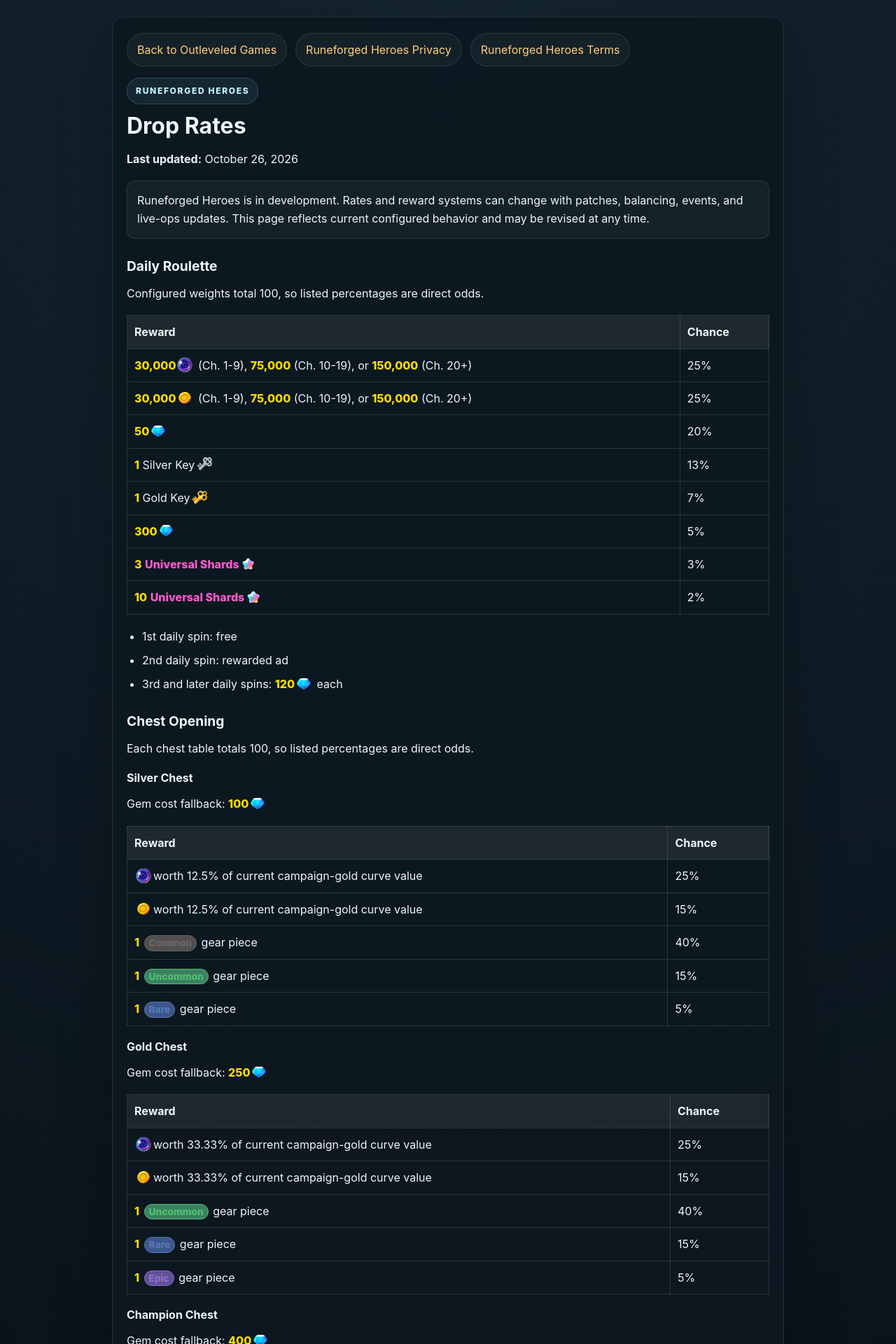
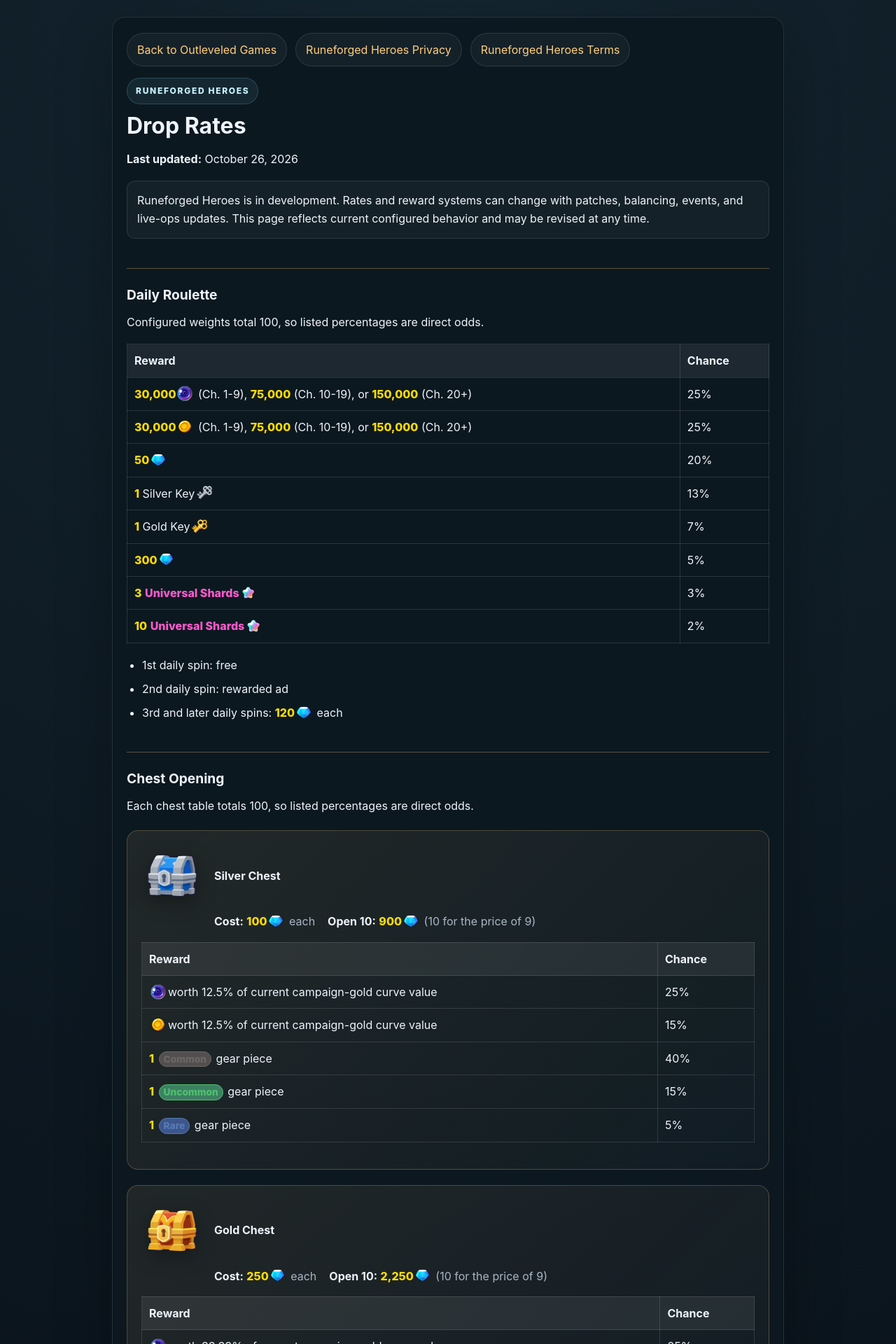
Before and after one commit to ronaldt-git/ronaldt-git.github.io, a Jekyll site: the page RuneforgedHeroes/drop-rates/index.html, which Jekyll copies as it is, in a window 1280 px wide. Shown: the top 1920 px of the page at 70% size. Built offline with Jekyll 4.4.1, drawn with Linux system fonts in a browser that asks for light colours; some of the changed text lies outside the part shown.

Commit message:
formatting

```diff
--- a/RuneforgedHeroes/drop-rates/index.html
+++ b/RuneforgedHeroes/drop-rates/index.html
@@ -90,6 +90,79 @@
       white-space: nowrap;
       border: 0;
     }
+
+    .legal-wrap > h2 {
+      margin-top: 42px;
+      padding-top: 26px;
+      border-top: 1px solid rgba(255, 207, 125, 0.32);
+    }
+
+    .chest-card {
+      margin: 22px 0;
+      padding: 20px;
+      border: 1px solid rgba(255, 207, 125, 0.24);
+      border-radius: 16px;
+      background: linear-gradient(135deg, rgba(255, 207, 125, 0.09), rgba(255, 255, 255, 0.02));
+    }
+
+    .chest-card-header {
+      display: flex;
+      align-items: center;
+      gap: 16px;
+      margin-bottom: 8px;
+    }
+
+    .chest-card-header h3 {
+      margin: 0;
+    }
+
+    .chest-art {
+      width: 88px;
+      height: 88px;
+      flex: 0 0 auto;
+      object-fit: contain;
+      filter: drop-shadow(0 8px 14px rgba(0, 0, 0, 0.34));
+    }
+
+    .chest-pricing {
+      display: flex;
+      flex-wrap: wrap;
+      gap: 8px 18px;
+      margin: 0 0 16px 104px;
+      color: var(--legal-muted);
+    }
+
+    .chest-pricing strong {
+      color: var(--legal-text);
+    }
+
+    .mission-reward-callout {
+      display: flex;
+      align-items: center;
+      gap: 16px;
+      margin-bottom: 16px;
+      padding: 14px;
+      border: 1px solid rgba(255, 207, 125, 0.20);
+      border-radius: 14px;
+      background: rgba(255, 207, 125, 0.06);
+    }
+
+    .mission-reward-art {
+      width: 76px;
+      height: 76px;
+      flex: 0 0 auto;
+      object-fit: contain;
+    }
+
+    .mission-reward-callout p {
+      margin: 0;
+    }
+
+    @media (max-width: 640px) {
+      .chest-pricing {
+        margin-left: 0;
+      }
+    }
   </style>
 </head>
 <body class="legal-page">
@@ -131,8 +204,15 @@
     <h2>Chest Opening</h2>
     <p class="legal-muted">Each chest table totals 100, so listed percentages are direct odds.</p>
 
+    <section class="chest-card">
+      <div class="chest-card-header">
+        <img class="chest-art" src="/img/runeforged-heroes/rewards/Chest_Silver.png" alt="Silver Chest">
         <h3>Silver Chest</h3>
-    <p class="legal-muted">Gem cost fallback: <span class="reward-amount">100</span><img class="reward-icon" src="/img/runeforged-heroes/rewards/ItemIcon_Gem_Diamond_Blue.png" alt=""><span class="visually-hidden"> gems</span></p>
+      </div>
+      <div class="chest-pricing">
+        <span><strong>Cost:</strong> <span class="reward-amount">100</span><img class="reward-icon" src="/img/runeforged-heroes/rewards/ItemIcon_Gem_Diamond_Blue.png" alt=""><span class="visually-hidden"> gems</span> each</span>
+        <span><strong>Open 10:</strong> <span class="reward-amount">900</span><img class="reward-icon" src="/img/runeforged-heroes/rewards/ItemIcon_Gem_Diamond_Blue.png" alt=""><span class="visually-hidden"> gems</span> (10 for the price of 9)</span>
+      </div>
       <table class="legal-table">
       <tr><th>Reward</th><th>Chance</th></tr>
       <tr><td><img class="reward-icon" src="/img/runeforged-heroes/rewards/essenceIcon.png" alt=""><span class="visually-hidden">Essence </span>worth 12.5% of current campaign-gold curve value</td><td>25%</td></tr>
@@ -141,9 +221,17 @@
       <tr><td><span class="reward-amount">1</span> <span class="rarity-chip rarity-uncommon">Uncommon</span> gear piece</td><td>15%</td></tr>
       <tr><td><span class="reward-amount">1</span> <span class="rarity-chip rarity-rare">Rare</span> gear piece</td><td>5%</td></tr>
       </table>
+    </section>
 
+    <section class="chest-card">
+      <div class="chest-card-header">
+        <img class="chest-art" src="/img/runeforged-heroes/rewards/Chest_Gold.png" alt="Gold Chest">
         <h3>Gold Chest</h3>
-    <p class="legal-muted">Gem cost fallback: <span class="reward-amount">250</span><img class="reward-icon" src="/img/runeforged-heroes/rewards/ItemIcon_Gem_Diamond_Blue.png" alt=""><span class="visually-hidden"> gems</span></p>
+      </div>
+      <div class="chest-pricing">
+        <span><strong>Cost:</strong> <span class="reward-amount">250</span><img class="reward-icon" src="/img/runeforged-heroes/rewards/ItemIcon_Gem_Diamond_Blue.png" alt=""><span class="visually-hidden"> gems</span> each</span>
+        <span><strong>Open 10:</strong> <span class="reward-amount">2,250</span><img class="reward-icon" src="/img/runeforged-heroes/rewards/ItemIcon_Gem_Diamond_Blue.png" alt=""><span class="visually-hidden"> gems</span> (10 for the price of 9)</span>
+      </div>
       <table class="legal-table">
       <tr><th>Reward</th><th>Chance</th></tr>
       <tr><td><img class="reward-icon" src="/img/runeforged-heroes/rewards/essenceIcon.png" alt=""><span class="visually-hidden">Essence </span>worth 33.33% of current campaign-gold curve value</td><td>25%</td></tr>
@@ -152,9 +240,17 @@
       <tr><td><span class="reward-amount">1</span> <span class="rarity-chip rarity-rare">Rare</span> gear piece</td><td>15%</td></tr>
       <tr><td><span class="reward-amount">1</span> <span class="rarity-chip rarity-epic">Epic</span> gear piece</td><td>5%</td></tr>
       </table>
+    </section>
 
+    <section class="chest-card">
+      <div class="chest-card-header">
+        <img class="chest-art" src="/img/runeforged-heroes/rewards/Chest_Special.png" alt="Champion Chest">
         <h3>Champion Chest</h3>
-    <p class="legal-muted">Gem cost fallback: <span class="reward-amount">400</span><img class="reward-icon" src="/img/runeforged-heroes/rewards/ItemIcon_Gem_Diamond_Blue.png" alt=""><span class="visually-hidden"> gems</span></p>
+      </div>
+      <div class="chest-pricing">
+        <span><strong>Cost:</strong> <span class="reward-amount">400</span><img class="reward-icon" src="/img/runeforged-heroes/rewards/ItemIcon_Gem_Diamond_Blue.png" alt=""><span class="visually-hidden"> gems</span> each</span>
+        <span><strong>Open 10:</strong> <span class="reward-amount">3,600</span><img class="reward-icon" src="/img/runeforged-heroes/rewards/ItemIcon_Gem_Diamond_Blue.png" alt=""><span class="visually-hidden"> gems</span> (10 for the price of 9)</span>
+      </div>
       <table class="legal-table">
       <tr><th>Reward</th><th>Chance</th></tr>
       <tr><td><span class="reward-amount">5</span> <span class="rarity-chip rarity-uncommon">Uncommon</span> hero shards</td><td>40%</td></tr>
@@ -163,9 +259,17 @@
       <tr><td><span class="reward-amount">5</span> <span class="rarity-chip rarity-legendary">Legendary</span> hero shards</td><td>10%</td></tr>
       <tr><td><span class="reward-amount">5</span> <span class="rarity-chip rarity-mythic">Mythic</span> hero shards</td><td>3%</td></tr>
       </table>
+    </section>
 
+    <section class="chest-card">
+      <div class="chest-card-header">
+        <img class="chest-art" src="/img/runeforged-heroes/rewards/Chest_Premium.png" alt="Ascendant Chest">
         <h3>Ascendant Chest</h3>
-    <p class="legal-muted">Gem cost fallback: <span class="reward-amount">1000</span><img class="reward-icon" src="/img/runeforged-heroes/rewards/ItemIcon_Gem_Diamond_Blue.png" alt=""><span class="visually-hidden"> gems</span></p>
+      </div>
+      <div class="chest-pricing">
+        <span><strong>Cost:</strong> <span class="reward-amount">1,000</span><img class="reward-icon" src="/img/runeforged-heroes/rewards/ItemIcon_Gem_Diamond_Blue.png" alt=""><span class="visually-hidden"> gems</span> each</span>
+        <span><strong>Open 10:</strong> <span class="reward-amount">9,000</span><img class="reward-icon" src="/img/runeforged-heroes/rewards/ItemIcon_Gem_Diamond_Blue.png" alt=""><span class="visually-hidden"> gems</span> (10 for the price of 9)</span>
+      </div>
       <table class="legal-table">
       <tr><th>Reward</th><th>Chance</th></tr>
       <tr><td><span class="reward-amount">3</span> <span class="rarity-chip rarity-legendary">Legendary</span> hero shards</td><td>22%</td></tr>
@@ -175,6 +279,7 @@
       <tr><td><span class="reward-amount">10</span> <span class="rarity-chip rarity-legendary">Legendary</span> hero shards</td><td>8%</td></tr>
       <tr><td><span class="reward-amount">10</span> <span class="rarity-chip rarity-mythic">Mythic</span> hero shards</td><td>2%</td></tr>
       </table>
+    </section>
 
     <h3>Chest Gear Pool Notes</h3>
     <ul>
@@ -211,12 +316,12 @@
       <tr><td>18</td><td>2/3/4: 35% / 40% / 25%</td><td>20% Common, 70% Uncommon, 7% Rare, 3% Epic</td><td>--</td><td>3 Champion Keys<img class="reward-icon key-icon" src="/img/runeforged-heroes/rewards/chestkey_champion.png" alt=""></td></tr>
       <tr><td>19</td><td>2/3/4: 35% / 40% / 25%</td><td>20% Common, 70% Uncommon, 7% Rare, 3% Epic</td><td>--</td><td>3 Champion Keys<img class="reward-icon key-icon" src="/img/runeforged-heroes/rewards/chestkey_champion.png" alt=""></td></tr>
       <tr><td>20</td><td>2/3/4: 35% / 40% / 25%</td><td>20% Common, 70% Uncommon, 7% Rare, 3% Epic</td><td>--</td><td>5 Champion Keys<img class="reward-icon key-icon" src="/img/runeforged-heroes/rewards/chestkey_champion.png" alt=""></td></tr>
-      <tr><td>21</td><td>2/3/4: 35% / 40% / 25%</td><td>20% Common, 70% Uncommon, 7% Rare, 3% Epic</td><td>30% for 1 eligible hero shard</td><td>3 Ascendant Keys<img class="reward-icon key-icon" src="/img/runeforged-heroes/rewards/chestkey_ascendant.png" alt=""></td></tr>
-      <tr><td>22</td><td>2/3/4: 35% / 40% / 25%</td><td>20% Common, 70% Uncommon, 7% Rare, 3% Epic</td><td>30% for 1 eligible hero shard</td><td>3 Ascendant Keys<img class="reward-icon key-icon" src="/img/runeforged-heroes/rewards/chestkey_ascendant.png" alt=""></td></tr>
-      <tr><td>23</td><td>2/3/4: 20% / 50% / 30%</td><td>60% Uncommon, 30% Rare, 8% Epic, 2% Legendary</td><td>40% for 1 eligible hero shard</td><td>5 Ascendant Keys<img class="reward-icon key-icon" src="/img/runeforged-heroes/rewards/chestkey_ascendant.png" alt=""></td></tr>
-      <tr><td>24</td><td>2/3/4: 10% / 55% / 35%</td><td>50% Uncommon, 35% Rare, 11% Epic, 4% Legendary</td><td>50% for 1 eligible hero shard</td><td>5 Ascendant Keys<img class="reward-icon key-icon" src="/img/runeforged-heroes/rewards/chestkey_ascendant.png" alt=""></td></tr>
-      <tr><td>25</td><td>2/3/4: 5% / 60% / 35%</td><td>30% Uncommon, 50% Rare, 15% Epic, 5% Legendary</td><td>60% for 1 eligible hero shard</td><td>5 Ascendant Keys<img class="reward-icon key-icon" src="/img/runeforged-heroes/rewards/chestkey_ascendant.png" alt=""></td></tr>
-      <tr><td>26</td><td>3/4: 60% / 40%</td><td>70% Rare, 21% Epic, 9% Legendary</td><td>75% for 1 eligible hero shard</td><td>10 Ascendant Keys<img class="reward-icon key-icon" src="/img/runeforged-heroes/rewards/chestkey_ascendant.png" alt=""></td></tr>
+      <tr><td>21</td><td>2/3/4: 35% / 40% / 25%</td><td>20% Common, 70% Uncommon, 7% Rare, 3% Epic</td><td>30% for 1 hero shard</td><td>3 Ascendant Keys<img class="reward-icon key-icon" src="/img/runeforged-heroes/rewards/chestkey_ascendant.png" alt=""></td></tr>
+      <tr><td>22</td><td>2/3/4: 35% / 40% / 25%</td><td>20% Common, 70% Uncommon, 7% Rare, 3% Epic</td><td>30% for 1 hero shard</td><td>3 Ascendant Keys<img class="reward-icon key-icon" src="/img/runeforged-heroes/rewards/chestkey_ascendant.png" alt=""></td></tr>
+      <tr><td>23</td><td>2/3/4: 20% / 50% / 30%</td><td>60% Uncommon, 30% Rare, 8% Epic, 2% Legendary</td><td>40% for 1 hero shard</td><td>5 Ascendant Keys<img class="reward-icon key-icon" src="/img/runeforged-heroes/rewards/chestkey_ascendant.png" alt=""></td></tr>
+      <tr><td>24</td><td>2/3/4: 10% / 55% / 35%</td><td>50% Uncommon, 35% Rare, 11% Epic, 4% Legendary</td><td>50% for 1 hero shard</td><td>5 Ascendant Keys<img class="reward-icon key-icon" src="/img/runeforged-heroes/rewards/chestkey_ascendant.png" alt=""></td></tr>
+      <tr><td>25</td><td>2/3/4: 5% / 60% / 35%</td><td>30% Uncommon, 50% Rare, 15% Epic, 5% Legendary</td><td>60% for 1 hero shard</td><td>5 Ascendant Keys<img class="reward-icon key-icon" src="/img/runeforged-heroes/rewards/chestkey_ascendant.png" alt=""></td></tr>
+      <tr><td>26</td><td>3/4: 60% / 40%</td><td>70% Rare, 21% Epic, 9% Legendary</td><td>75% for 1 hero shard</td><td>10 Ascendant Keys<img class="reward-icon key-icon" src="/img/runeforged-heroes/rewards/chestkey_ascendant.png" alt=""></td></tr>
     </table>
 
     <h3>Exact Individual Gear-Piece Rates</h3>
@@ -271,6 +376,10 @@
     <p>Within each chosen rarity, target hero selection is uniform across eligible heroes.</p>
 
     <h2>Mission Random Gear Rewards</h2>
+    <div class="mission-reward-callout">
+      <img class="mission-reward-art" src="/img/runeforged-heroes/rewards/random-gearIcon.png" alt="Random gear reward">
+      <p class="legal-muted">Random gear rewards use the shown rarity from their reward definition, then roll a piece from the configured pool.</p>
+    </div>
     <ul>
       <li>For mission rewards like random common, uncommon, rare, or epic gear, rarity is fixed by the reward definition.</li>
       <li>The specific piece is selected uniformly from the authoritative full gear-piece list for that reward type.</li>
```
Also changed, not shown: img/runeforged-heroes/rewards/Chest_Gold.png (added), img/runeforged-heroes/rewards/Chest_Premium.png (added), img/runeforged-heroes/rewards/Chest_Silver.png (added), img/runeforged-heroes/rewards/Chest_Special.png (added), img/runeforged-heroes/rewards/random-gearIcon.png (added). Lines whose indentation alone changed are shown as unchanged.
